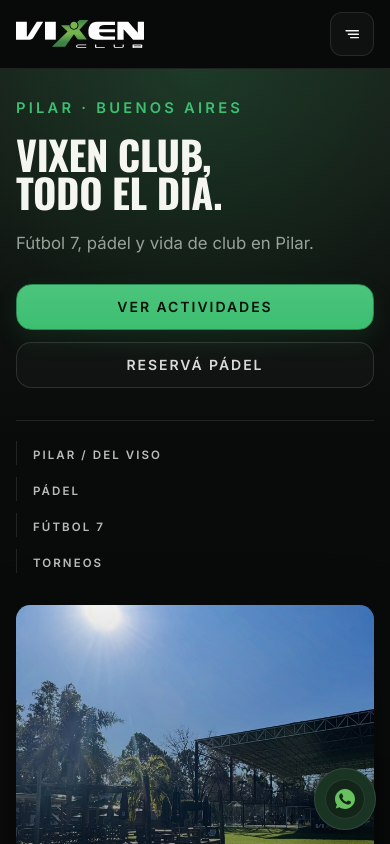
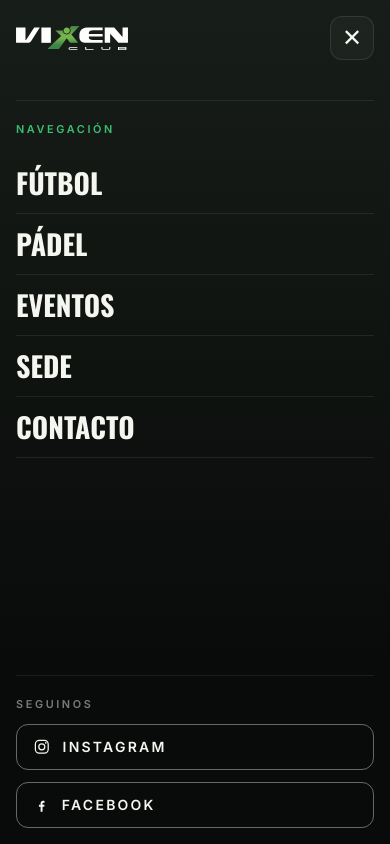
Before and after one commit to manupandelo/vixen, a Next.js app: page / in a window 390 px wide. Both pictures are taken after a click on the button "Abrir menú". Shown: the top 844 px of the page. Built offline with nearby package versions, Linux system fonts and the light colour scheme.

Commit message:
test: restore baseline component tests

```diff
--- a/src/components/Header.tsx
+++ b/src/components/Header.tsx
@@ -1,5 +1,15 @@
+"use client";
+
 import Image from "next/image";
 import Link from "next/link";
+import type { KeyboardEvent } from "react";
+import {
+  useCallback,
+  useEffect,
+  useLayoutEffect,
+  useRef,
+  useState,
+} from "react";
 import { content } from "@/content";
 
 type HeaderCta = {
@@ -11,22 +21,47 @@
 function SocialIcon({ icon }: { icon: HeaderCta["icon"] }) {
   if (icon === "instagram") {
     return (
-      <svg viewBox="0 0 24 24" aria-hidden="true" className="h-[1.1rem] w-[1.1rem] fill-none stroke-current">
-        <rect x="3.25" y="3.25" width="17.5" height="17.5" rx="5.25" strokeWidth="1.7" />
+      <svg
+        viewBox="0 0 24 24"
+        aria-hidden="true"
+        className="h-[1.1rem] w-[1.1rem] fill-none stroke-current"
+      >
+        <rect
+          x="3.25"
+          y="3.25"
+          width="17.5"
+          height="17.5"
+          rx="5.25"
+          strokeWidth="1.7"
+        />
         <circle cx="12" cy="12" r="4.1" strokeWidth="1.7" />
-        <circle cx="17.45" cy="6.55" r="1.15" fill="currentColor" stroke="none" />
+        <circle
+          cx="17.45"
+          cy="6.55"
+          r="1.15"
+          fill="currentColor"
+          stroke="none"
+        />
       </svg>
     );
   }
 
   return (
-    <svg viewBox="0 0 24 24" aria-hidden="true" className="h-[1.05rem] w-[1.05rem] fill-current">
+    <svg
+      viewBox="0 0 24 24"
+      aria-hidden="true"
+      className="h-[1.05rem] w-[1.05rem] fill-current"
+    >
       <path d="M13.64 21v-7.05h2.37l.36-2.75h-2.73V9.44c0-.8.22-1.34 1.36-1.34h1.45V5.64c-.7-.08-1.4-.12-2.1-.12-2.08 0-3.5 1.27-3.5 3.6v2.08H8.5v2.75h2.35V21h2.79Z" />
     </svg>
   );
 }
 
 export function Header() {
+  const [isMobileMenuOpen, setIsMobileMenuOpen] = useState(false);
+  const toggleButtonRef = useRef<HTMLButtonElement>(null);
+  const closeButtonRef = useRef<HTMLButtonElement>(null);
+  const dialogRef = useRef<HTMLDivElement>(null);
   const ctas: HeaderCta[] = [
     { label: "Instagram", href: content.site.instagram, icon: "instagram" },
     { label: "Facebook", href: content.site.facebook, icon: "facebook" },
@@ -58,6 +93,7 @@
           rel="noopener noreferrer"
           data-mobile-menu-link="true"
           className={`${mobileActionClass} border border-[var(--color-ink)]/40 text-[var(--color-ink)] hover:border-[var(--color-accent)] hover:text-[var(--color-accent)]`}
+          onClick={() => closeMobileMenu()}
         >
           <SocialIcon icon={cta.icon} />
           {cta.label}
@@ -65,49 +101,69 @@
       );
     });
 
+  const closeMobileMenu = useCallback(() => {
+    setIsMobileMenuOpen(false);
+    toggleButtonRef.current?.focus();
+  }, []);
+
+  useLayoutEffect(() => {
+    if (isMobileMenuOpen) {
+      closeButtonRef.current?.focus();
+    }
+  }, [closeMobileMenu, isMobileMenuOpen]);
+
+  useEffect(() => {
+    document.documentElement.style.overflow = isMobileMenuOpen ? "hidden" : "";
+
+    const handleDocumentKeyDown = (event: globalThis.KeyboardEvent) => {
+      if (event.key === "Escape" && isMobileMenuOpen) {
+        event.preventDefault();
+        closeMobileMenu();
+      }
+    };
+
+    document.addEventListener("keydown", handleDocumentKeyDown);
+
+    return () => {
+      document.removeEventListener("keydown", handleDocumentKeyDown);
+      document.documentElement.style.overflow = "";
+    };
+  }, [closeMobileMenu, isMobileMenuOpen]);
+
+  const handleDialogKeyDown = (event: KeyboardEvent<HTMLDivElement>) => {
+    if (event.key === "Escape") {
+      event.preventDefault();
+      closeMobileMenu();
+      return;
+    }
+
+    if (event.key !== "Tab") {
+      return;
+    }
+
+    const focusableElements = Array.from(
+      dialogRef.current?.querySelectorAll<HTMLElement>(
+        'a[href], button:not([disabled]), [tabindex]:not([tabindex="-1"])',
+      ) ?? [],
+    ).filter((element) => !element.hasAttribute("disabled"));
+    const firstElement = focusableElements[0];
+    const lastElement = focusableElements.at(-1);
+
+    if (!firstElement || !lastElement) {
+      return;
+    }
+
+    if (event.shiftKey && document.activeElement === firstElement) {
+      event.preventDefault();
+      lastElement.focus();
+    } else if (!event.shiftKey && document.activeElement === lastElement) {
+      event.preventDefault();
+      firstElement.focus();
+    }
+  };
+
   return (
     <>
-      <script
-        dangerouslySetInnerHTML={{
-          __html: `
-            (() => {
-              const initMobileMenu = () => {
-                const root = document.getElementById('mobile-menu-root');
-                const opener = document.getElementById('mobile-menu-open');
-                const closer = document.getElementById('mobile-menu-close');
-                const backdrop = document.getElementById('mobile-menu-backdrop');
-                if (!root || !opener || opener.__menuBound === true) return;
-
-                const setOpen = (open) => {
-                  root.classList.toggle('hidden', !open);
-                  opener.setAttribute('aria-expanded', String(open));
-                  document.documentElement.style.overflow = open ? 'hidden' : '';
-                  if (!open) opener.focus();
-                };
-
-                opener.addEventListener('click', () => setOpen(true));
-                closer?.addEventListener('click', () => setOpen(false));
-                backdrop?.addEventListener('click', () => setOpen(false));
-                root.querySelectorAll('[data-mobile-menu-link=\"true\"]').forEach((link) => {
-                  link.addEventListener('click', () => setOpen(false));
-                });
-                document.addEventListener('keydown', (event) => {
-                  if (event.key === 'Escape' && !root.classList.contains('hidden')) {
-                    setOpen(false);
-                  }
-                });
-                opener.__menuBound = true;
-              };
-
-              if (document.readyState === 'loading') {
-                document.addEventListener('DOMContentLoaded', initMobileMenu, { once: true });
-              } else {
-                initMobileMenu();
-              }
-            })();
-          `,
-        }}
-      />
       <header className="sticky top-0 z-50 border-b border-white/10 bg-[var(--color-base)]/72 backdrop-blur-xl">
         <div className="mx-auto flex max-w-7xl items-center justify-between gap-4 px-4 py-3 sm:px-8 sm:py-4 lg:gap-8 lg:py-5">
           <Link href="/" aria-label={content.site.name} className="shrink-0">
@@ -145,11 +201,13 @@
           </div>
 
           <button
+            ref={toggleButtonRef}
             id="mobile-menu-open"
             type="button"
             aria-label="Abrir menú"
             aria-controls="mobile-menu-root"
-            aria-expanded="false"
+            aria-expanded={isMobileMenuOpen}
+            onClick={() => setIsMobileMenuOpen(true)}
             className="inline-flex h-11 w-11 items-center justify-center rounded-xl border border-white/10 bg-white/[0.03] text-[var(--color-ink)] transition hover:border-[var(--color-accent)] hover:text-[var(--color-accent)] focus-visible:outline-none focus-visible:ring-2 focus-visible:ring-[var(--color-accent)] focus-visible:ring-offset-2 focus-visible:ring-offset-[var(--color-base)] lg:hidden"
           >
             <span className="sr-only">Abrir menú</span>
@@ -166,22 +224,32 @@
         </div>
       </header>
 
-      <div id="mobile-menu-root" className="fixed inset-0 z-[70] hidden">
+      {isMobileMenuOpen ? (
+        <div id="mobile-menu-root" className="fixed inset-0 z-[70]">
           <button
             id="mobile-menu-backdrop"
             type="button"
-          aria-label="Cerrar menú"
+            aria-hidden="true"
+            tabIndex={-1}
+            onClick={() => closeMobileMenu()}
             className="absolute inset-0 bg-[rgb(5_7_6_/_0.78)] backdrop-blur-md lg:hidden"
           />
           <div
+            ref={dialogRef}
             role="dialog"
             aria-modal="true"
             aria-label="Menú principal"
+            onKeyDown={handleDialogKeyDown}
             className="relative flex h-full w-full flex-col overflow-y-auto bg-[linear-gradient(180deg,var(--color-surface-2),var(--color-base)_78%)] px-4 py-4 sm:px-6"
           >
             <div className="mx-auto flex w-full max-w-md flex-1 flex-col">
               <div className="flex items-center justify-between">
-              <Link href="/" aria-label={content.site.name} data-mobile-menu-link="true">
+                <Link
+                  href="/"
+                  aria-label={content.site.name}
+                  data-mobile-menu-link="true"
+                  onClick={() => closeMobileMenu()}
+                >
                   <Image
                     src="/logo_vixen.svg"
                     alt={content.site.name}
@@ -192,9 +260,11 @@
                   />
                 </Link>
                 <button
+                  ref={closeButtonRef}
                   id="mobile-menu-close"
                   type="button"
                   aria-label="Cerrar menú"
+                  onClick={() => closeMobileMenu()}
                   className="inline-flex h-11 w-11 items-center justify-center rounded-xl border border-white/10 bg-white/[0.03] text-2xl text-[var(--color-ink)] transition hover:border-[var(--color-accent)] hover:text-[var(--color-accent)] focus-visible:outline-none focus-visible:ring-2 focus-visible:ring-[var(--color-accent)] focus-visible:ring-offset-2 focus-visible:ring-offset-[var(--color-base)]"
                 >
                   ✕
@@ -213,6 +283,7 @@
                     key={n.href}
                     href={n.href}
                     data-mobile-menu-link="true"
+                    onClick={() => closeMobileMenu()}
                     className="border-b border-white/8 py-4 text-display-sm text-[clamp(1.7rem,7vw,2.6rem)] leading-[0.94]"
                   >
                     {n.label}
@@ -225,12 +296,15 @@
                   <p className="mb-3 text-[0.68rem] font-semibold uppercase tracking-[0.24em] text-white/46">
                     Seguinos
                   </p>
-                <div className="flex flex-col gap-3">{renderMobileCtas()}</div>
+                  <div className="flex flex-col gap-3">
+                    {renderMobileCtas()}
                   </div>
                 </div>
               </div>
             </div>
           </div>
+        </div>
+      ) : null}
     </>
   );
 }
```
Also changed, not shown: 1 other file (tests, documents, lock files or other folders). Lines whose indentation alone changed are shown as unchanged.
